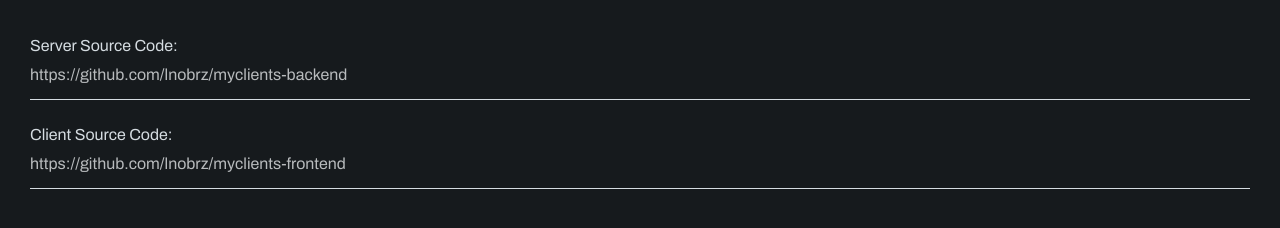
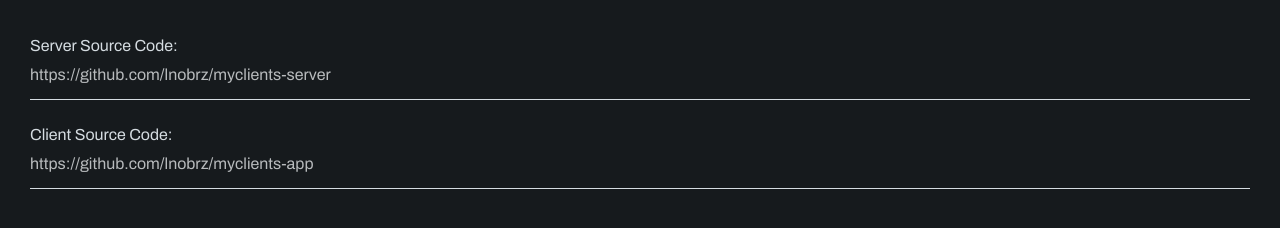
Before and after one commit to lnobrz/myclients-app, a React (Vite) app: page / in a window 1280 px wide. Shown: the part 987-1215 px from the top of the page. Built offline with nearby package versions, Linux system fonts and the light colour scheme.

Commit message:
update footer links

```diff
--- a/src/components/Footer/index.tsx
+++ b/src/components/Footer/index.tsx
@@ -8,11 +8,11 @@
       <Logo variation="light" className="footerLogo" />
       <FooterInfo
         infoTitle="Server Source Code"
-        info="https://github.com/lnobrz/myclients-backend"
+        info="https://github.com/lnobrz/myclients-server"
       />
       <FooterInfo
         infoTitle="Client Source Code"
-        info="https://github.com/lnobrz/myclients-frontend"
+        info="https://github.com/lnobrz/myclients-app"
       />
     </FooterContainer>
   );
```
